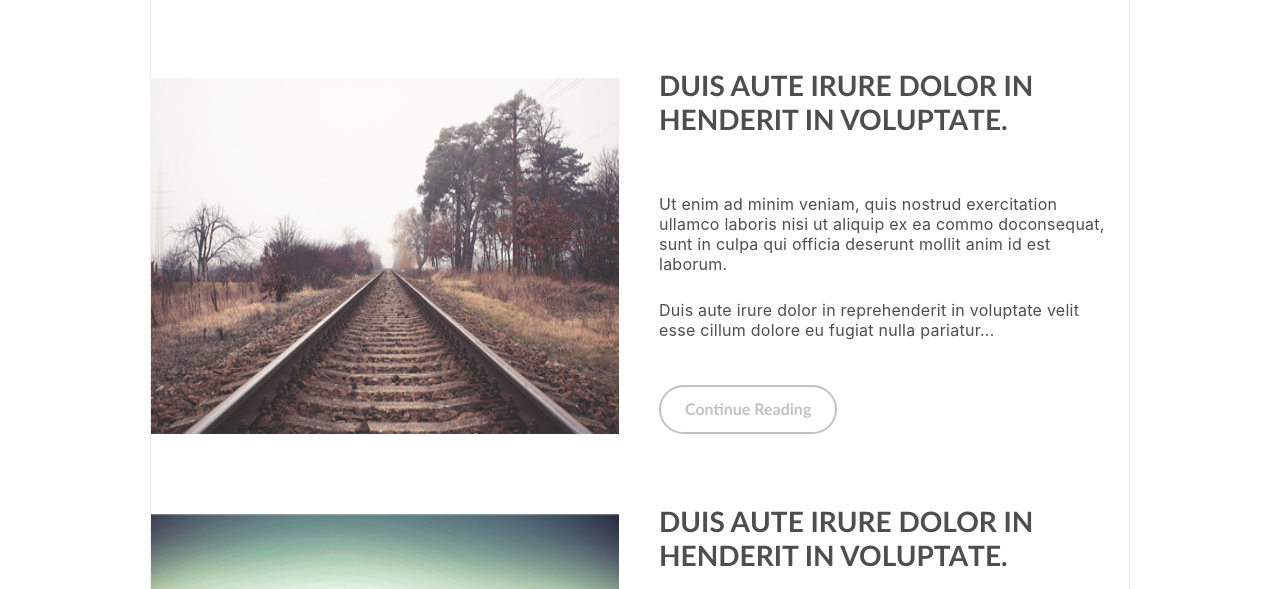
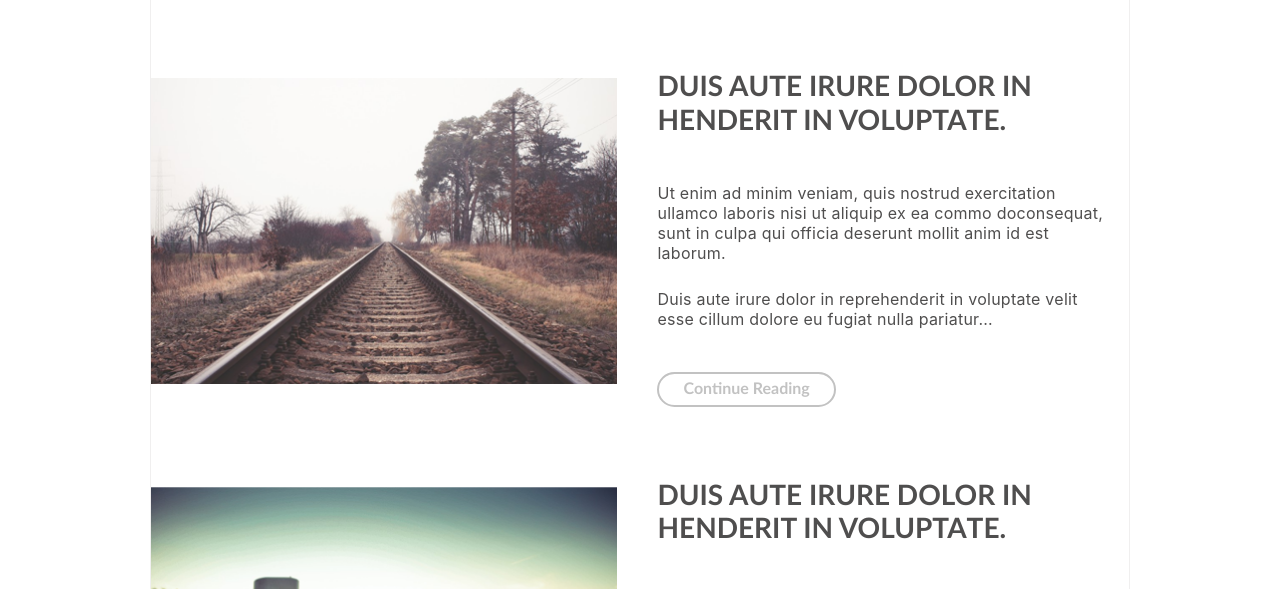
Before and after one commit to taltara/Blogin.-Design, a plain HTML site: page index.html in a window 1280 px wide. Shown: the part 133-722 px from the top of the page. Drawn offline with nearby package versions, Linux system fonts and the light colour scheme; files whose address does not match are found by name.

Commit message:
Add files via upload

```diff
--- a/css/style.css
+++ b/css/style.css
@@ -312,7 +312,7 @@ a{
     font-family: latoBold, serif;
     text-transform: uppercase;
     margin-top: -0.4375rem;
-    margin-bottom: 3.5rem;
+    margin-bottom: 2.8125rem;
 }
 
 .main-content .article-content {
@@ -321,6 +321,7 @@ a{
 
 .main-content .article img {
     padding-inline-end: 2.5rem;
+    height: 306px;
 }
 
 .main-content .article {
@@ -329,7 +330,7 @@ a{
 
 .article-content button, .modal-body button {
     width: fit-content;
-    padding: 0.65rem 1.5rem;
+    padding: 0.2rem 1.5rem;
     background: none;
     border: 2px solid #c2c2c2;
     border-radius: 25px;
@@ -354,7 +355,7 @@ a{
 }
 
 .article-content p:last-of-type {
-    margin-bottom: 2.8125rem;
+    margin-bottom: 2.6875rem;
 }
 
 /* Modal */
```
Also changed, not shown: index.html (line endings or trailing spaces).
